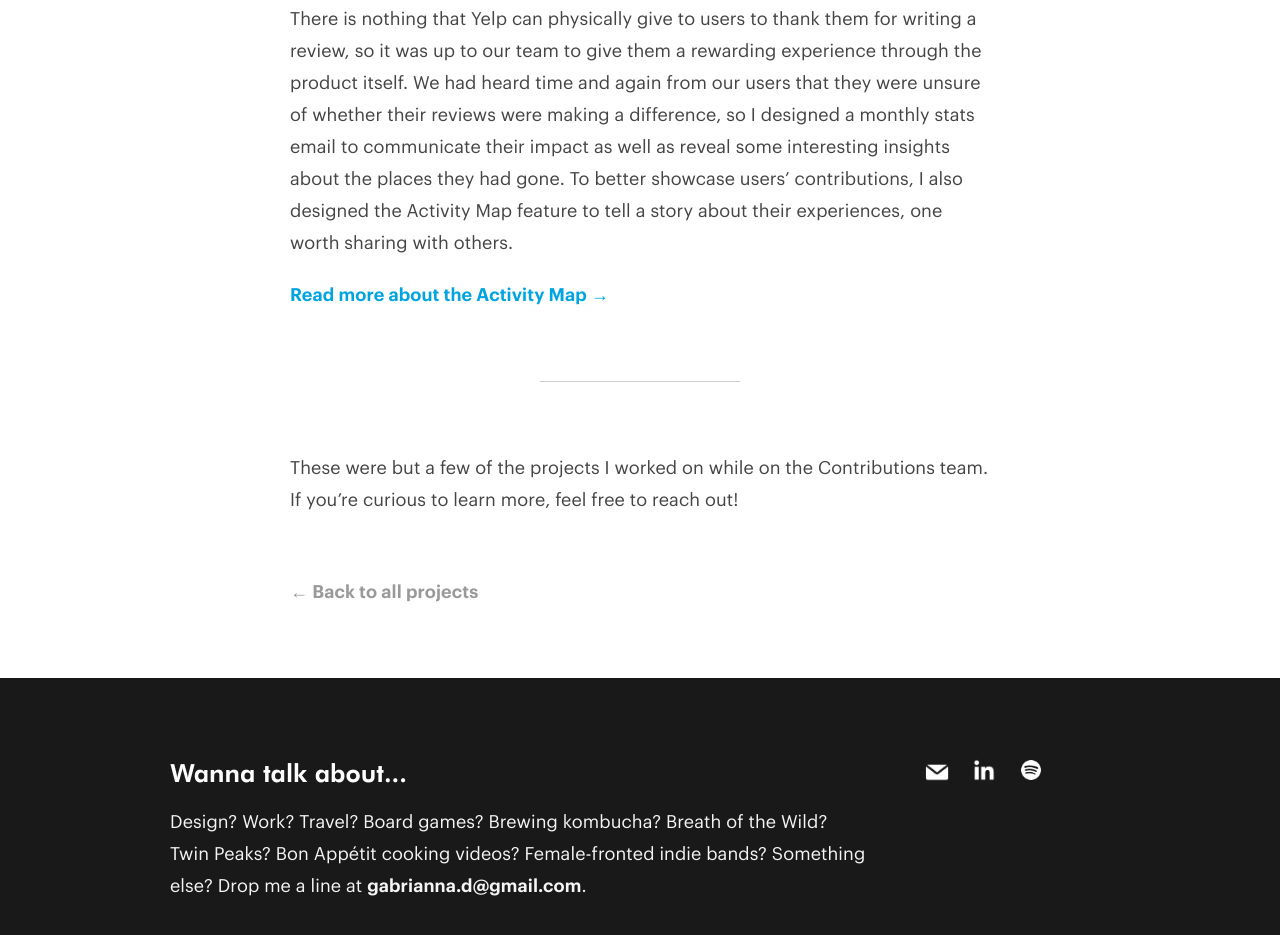
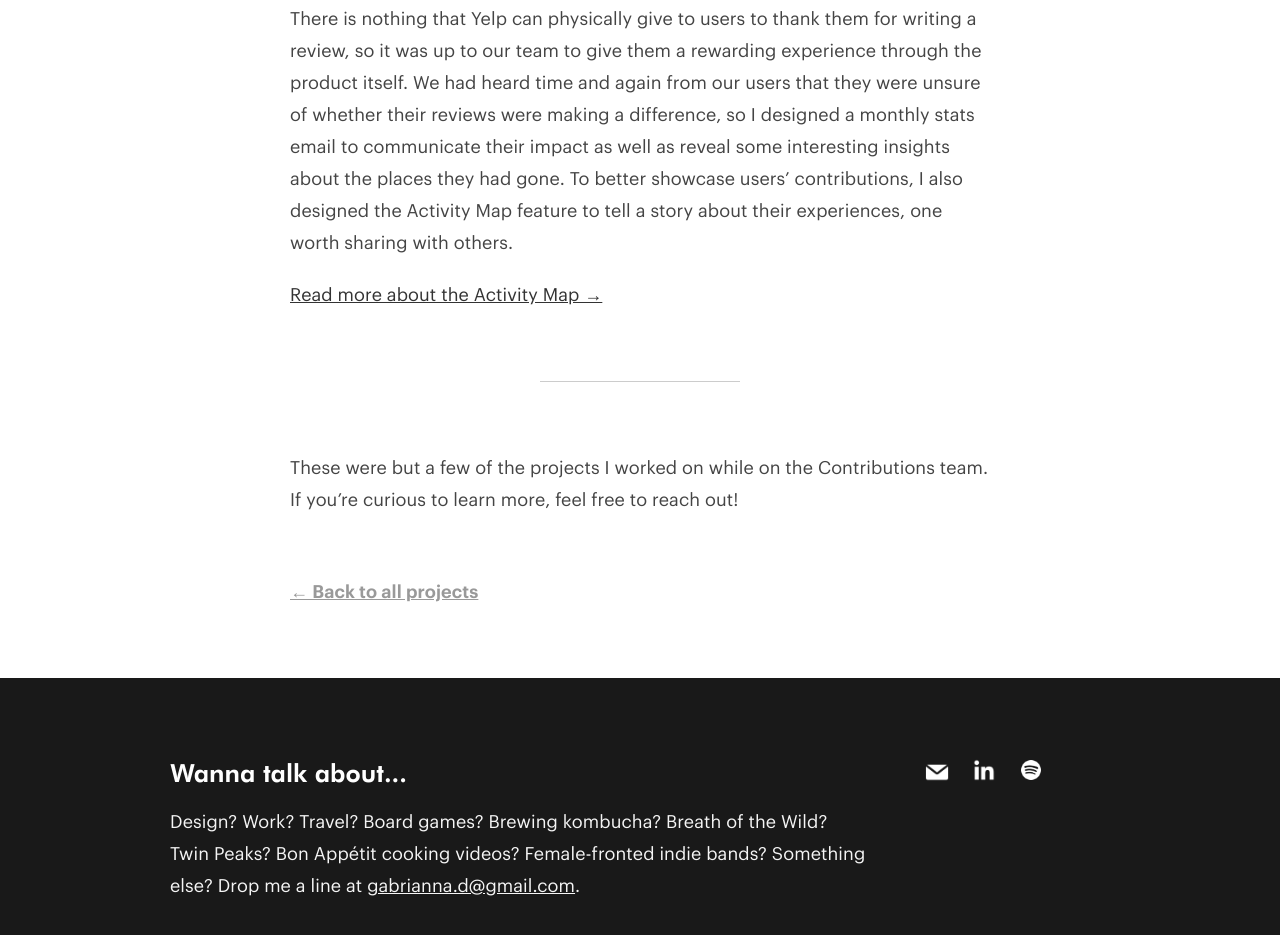
Before and after one commit to gabriannad/gabriannad.github.io, a website: page work/yelpreview.html in a window 1280 px wide. Shown: the part 3582-4517 px from the top of the page. Drawn offline with nearby package versions, Linux system fonts and the light colour scheme.

Commit message:
Changed link styling to regular font weight with underline

```diff
--- a/css/style.css
+++ b/css/style.css
@@ -81,9 +81,8 @@
 }
 
 a:link, a:visited, a:active {
-	font-family: 'graphik-semibold';
-	text-decoration: none;
-	color: #00A4E2;
+	text-decoration: underline;
+	color: #333;
 }
 
 a:hover {
@@ -340,6 +339,7 @@
 
 #back-to-projects a {
 	color: #999999;
+	font-family: 'graphik-semibold';
 }
 
 footer {
@@ -382,7 +382,6 @@
 }
 
 #footer-text a:link, #footer-text a:visited {
-	font-family: 'graphik-semibold';
 	color: inherit;
 }
 
```
